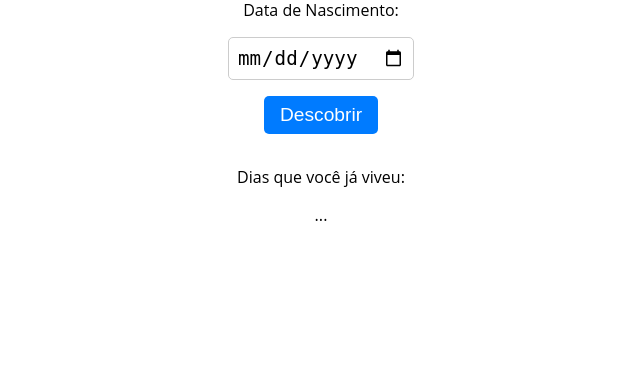
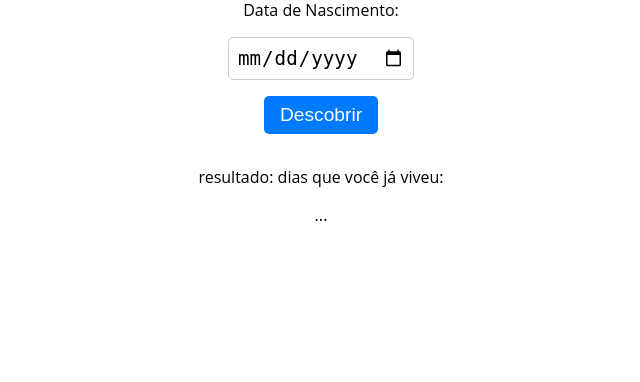
Before and after one commit to eron97/webpython, a Flask app: page / in a window 1280 px wide. Shown: the part 322-704 px from the top of the page, without its empty margins (319-959 px from the left). Run offline with Flask 3, Linux system fonts and the light colour scheme.

Commit message:
att titulo

```diff
--- a/templates/index.html
+++ b/templates/index.html
@@ -13,7 +13,7 @@
         <button type="submit">Descobrir</button>
       </form>
       <div class="resultado">
-        <p>Dias que você já viveu:</p>
+        <p>resultado: dias que você já viveu:</p>
         <p id="contador">...</p>
       </div>
     </div>
```
